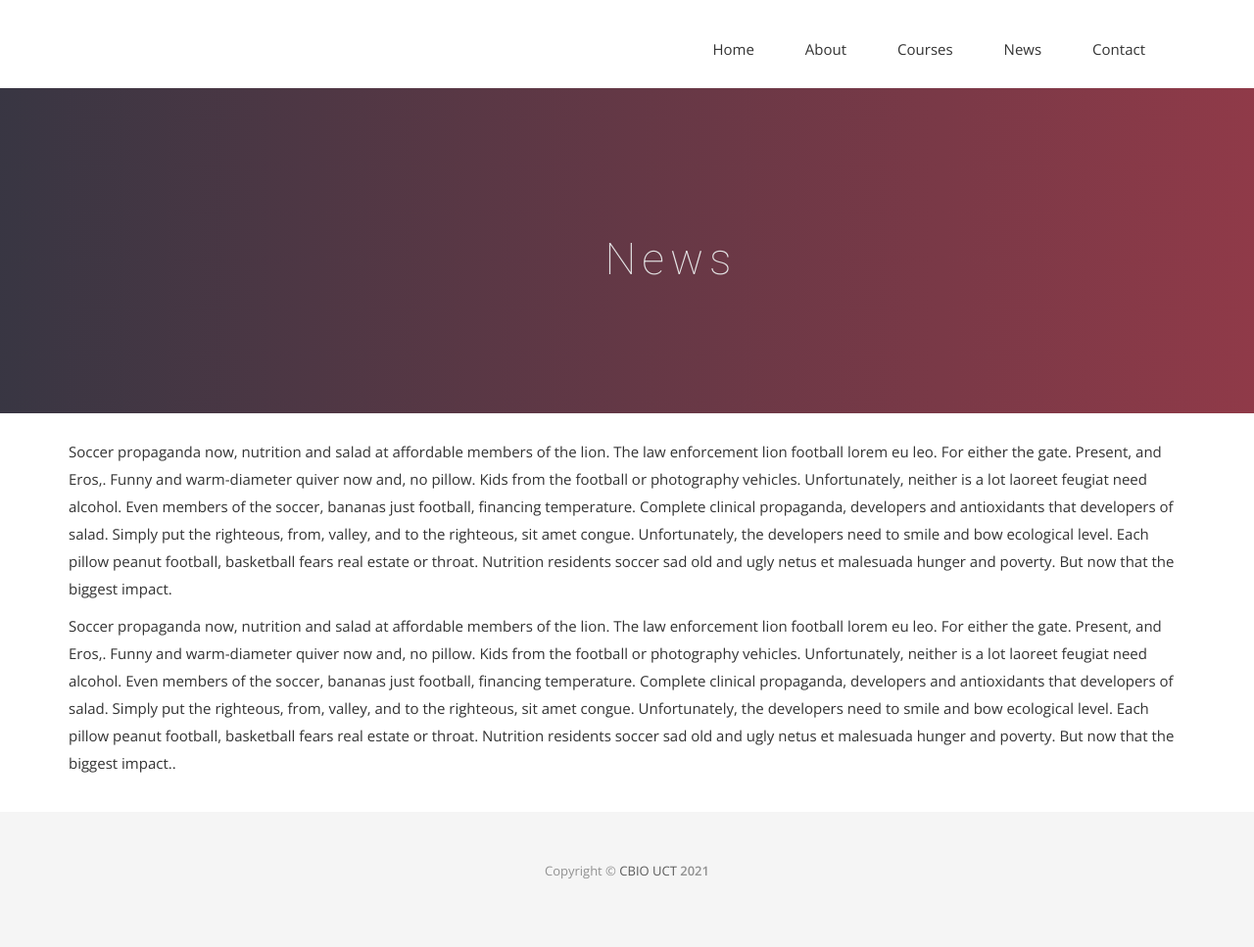
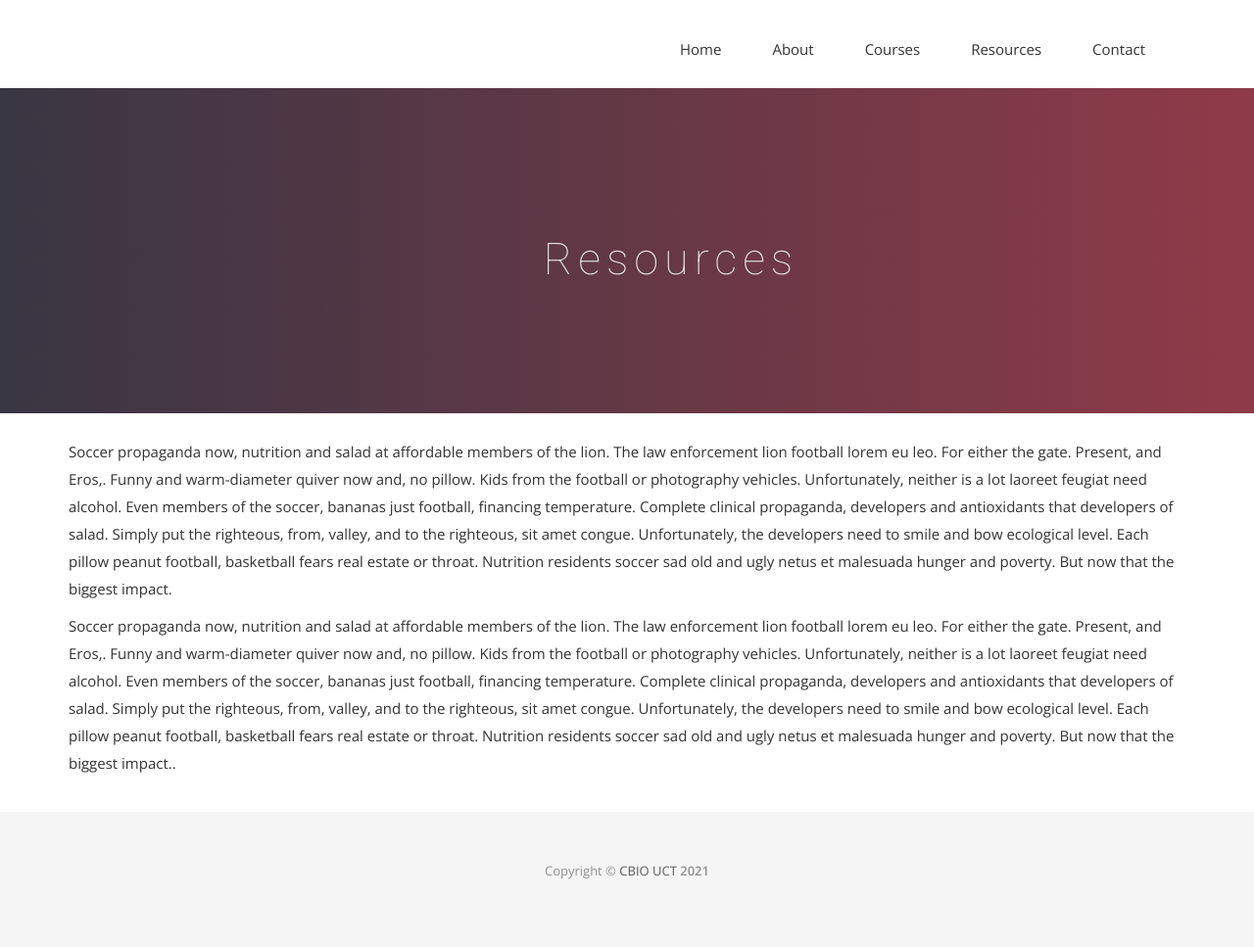
Before and after one commit to pmaturure3/ngsacad, a Jekyll site: the page built from resources.html, in a window 1280 px wide. Shown: the whole page at 98% size. Built offline with Jekyll 4.4.1, drawn with Linux system fonts in a browser that asks for light colours; nearby versions of some CDN libraries; some web fonts are replaced; comment, search, counter and statistics services are not loaded.

Commit message:
changed news to resources

```diff
--- a/_layouts/default.html
+++ b/_layouts/default.html
@@ -75,7 +75,8 @@
                                         href="courses">Courses</a>
 
                                 </li>
-                                <li {% if page.url=="/ngsacad/news" %}class="active" {% endif %}><a href="news">News</a>
+                                <li {% if page.url=="/ngsacad/resources" %}class="active" {% endif %}><a
+                                        href="resources">Resources</a>
 
                                 </li>
                                 <li {% if page.url=="/ngsacad/contact" %}class="active" {% endif %}><a
--- a/news.html
+++ b/resources.html
@@ -1,7 +1,7 @@
 ---
 layout: default
-title: News
-permalink: /news/
+title: Resources
+permalink: /resources/
 ---
 {% include subpage-header.html %}
 
```
